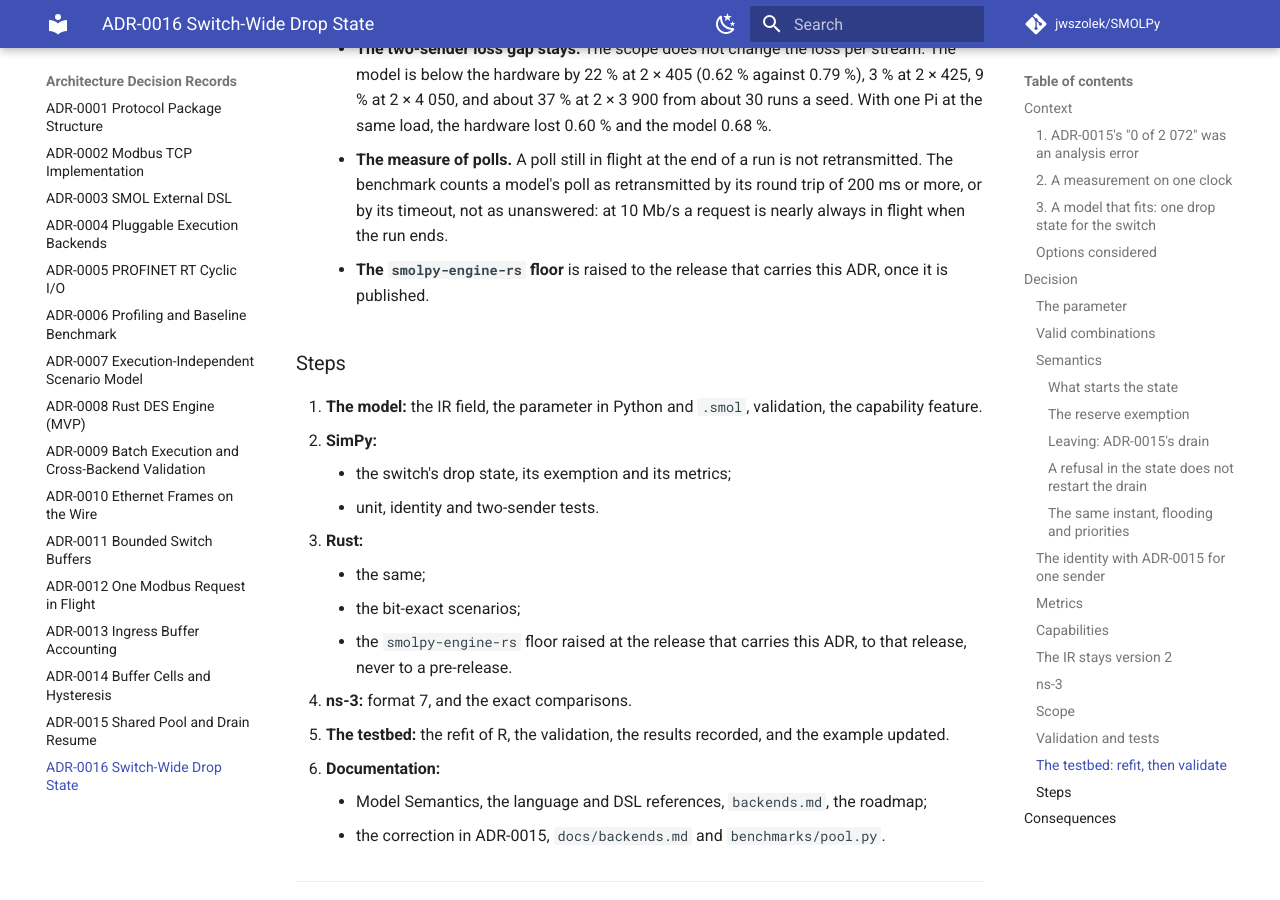
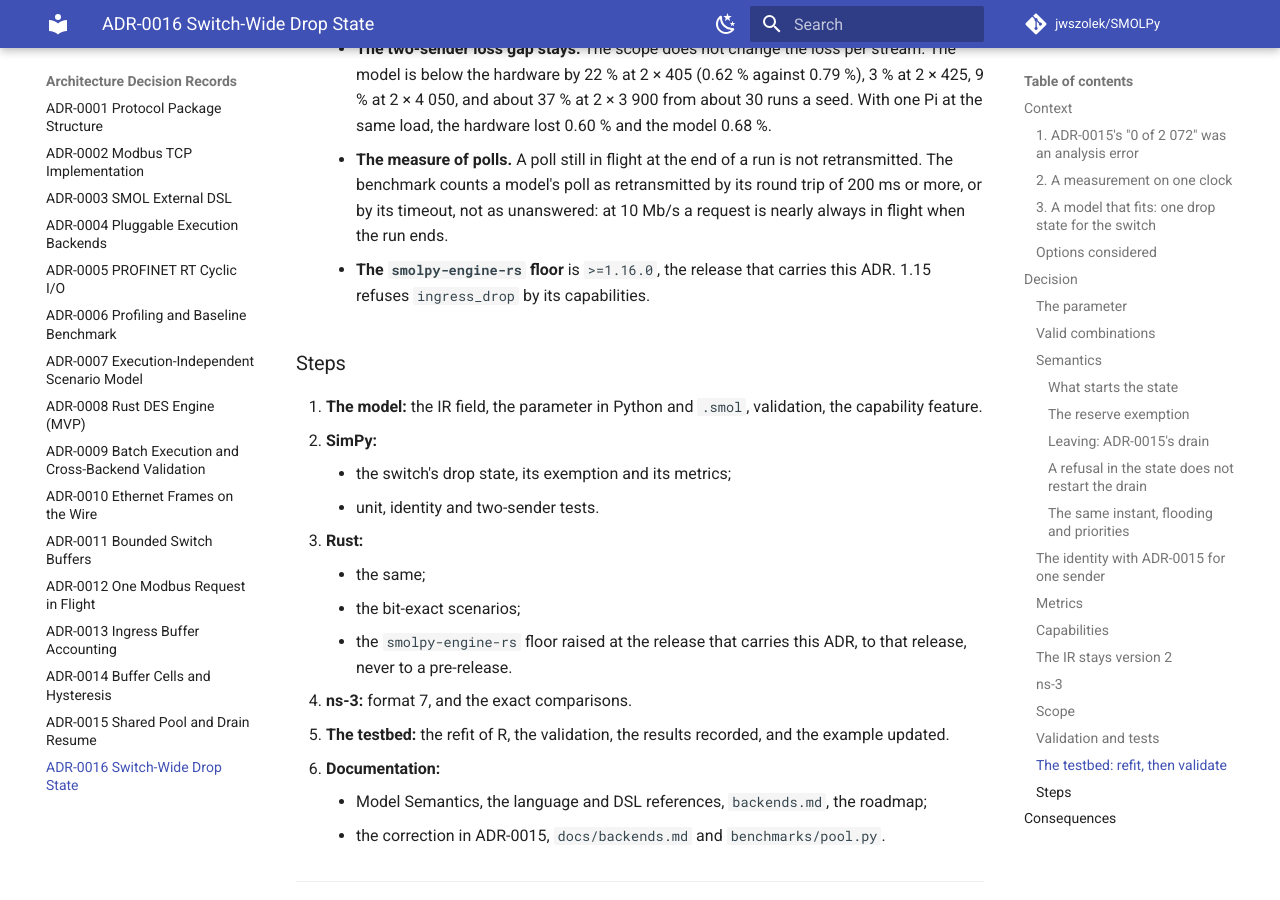
Before and after one commit to jwszolek/SMOLPy, an MkDocs documentation site: the page built from docs/adr/0016-switch-wide-drop-state.md, in a window 1280 px wide and 900 px high, scrolled down 14138 px. Built offline with MkDocs 1.6.1 and Material for MkDocs 9.7.7, drawn with Linux system fonts in a browser that asks for light colours; comment, search, counter and statistics services are not loaded.

Commit message:
Require smolpy-engine-rs 1.16.0, the release of ADR-0016

```diff
--- a/docs/adr/0016-switch-wide-drop-state.md
+++ b/docs/adr/0016-switch-wide-drop-state.md
@@ -380,7 +380,7 @@ ADR-0015's split between calibration and validation holds.
     - **at 100 Mb/s it does not:** 0.38 % against 0.45 %, with 0.53 % measured. That is within the seeds' spread, 0.30–0.58 %, and Rust and ns-3 give 0.30–0.50 % and 0.40–0.56 %.
 - **The two-sender loss gap stays.** The scope does not change the loss per stream. The model is below the hardware by 22 % at 2 × 405 (0.62 % against 0.79 %), 3 % at 2 × 425, 9 % at 2 × 4 050, and about 37 % at 2 × 3 900 from about 30 runs a seed. With one Pi at the same load, the hardware lost 0.60 % and the model 0.68 %.
 - **The measure of polls.** A poll still in flight at the end of a run is not retransmitted. The benchmark counts a model's poll as retransmitted by its round trip of 200 ms or more, or by its timeout, not as unanswered: at 10 Mb/s a request is nearly always in flight when the run ends.
-- **The `smolpy-engine-rs` floor** is raised to the release that carries this ADR, once it is published.
+- **The `smolpy-engine-rs` floor** is `>=1.16.0`, the release that carries this ADR. 1.15 refuses `ingress_drop` by its capabilities.
 
 ### Steps
 
--- a/pyproject.toml
+++ b/pyproject.toml
@@ -29,11 +29,11 @@ dev = ["pytest>=8", "ruff", "mypy"]
 docs = ["mkdocs-material>=9"]
 # The native Rust engine (ADR-0008), released together with smolpy and with
 # the same version. At import smolpy checks the IR version the module reads,
-# and each run checks its capabilities. 1.15.0 runs everything up to ADR-0015:
-# a shared pool, reserves and drains; an older engine refuses a run that needs
+# and each run checks its capabilities. 1.16.0 runs everything up to ADR-0016:
+# a drop state for the whole switch; an older engine refuses a run that needs
 # what it lacks, by its capabilities. The floor is a release: a pre-release
 # in it would let pip pick the development builds published to PyPI.
-rust = ["smolpy-engine-rs>=1.15.0"]
+rust = ["smolpy-engine-rs>=1.16.0"]
 
 [build-system]
 requires = ["hatchling", "hatch-vcs"]
```
Also changed, not shown: 1 other file.
